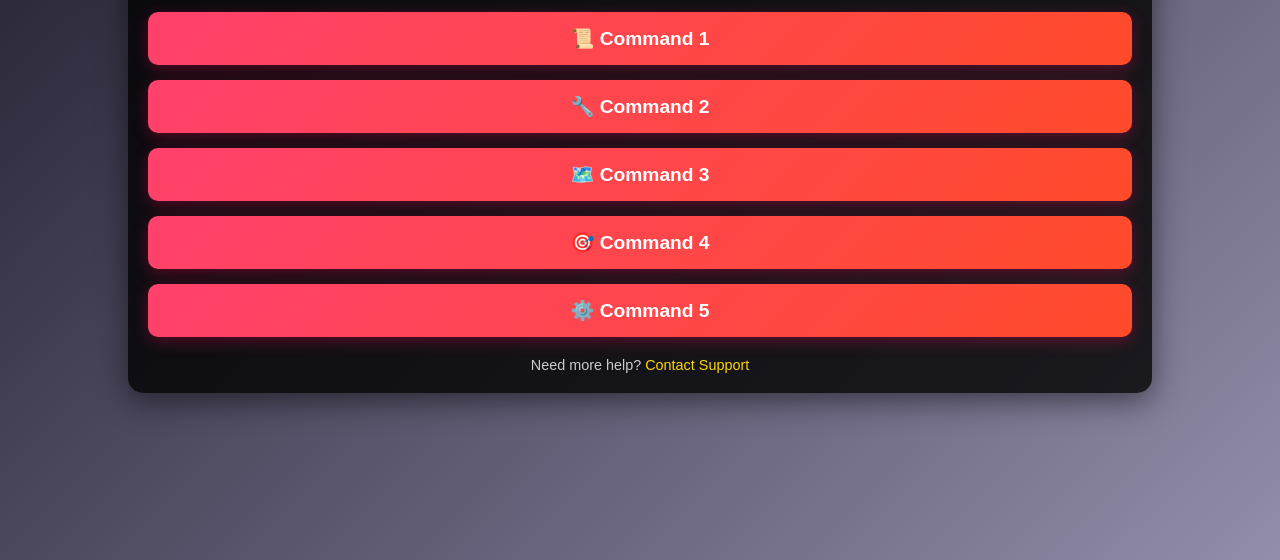
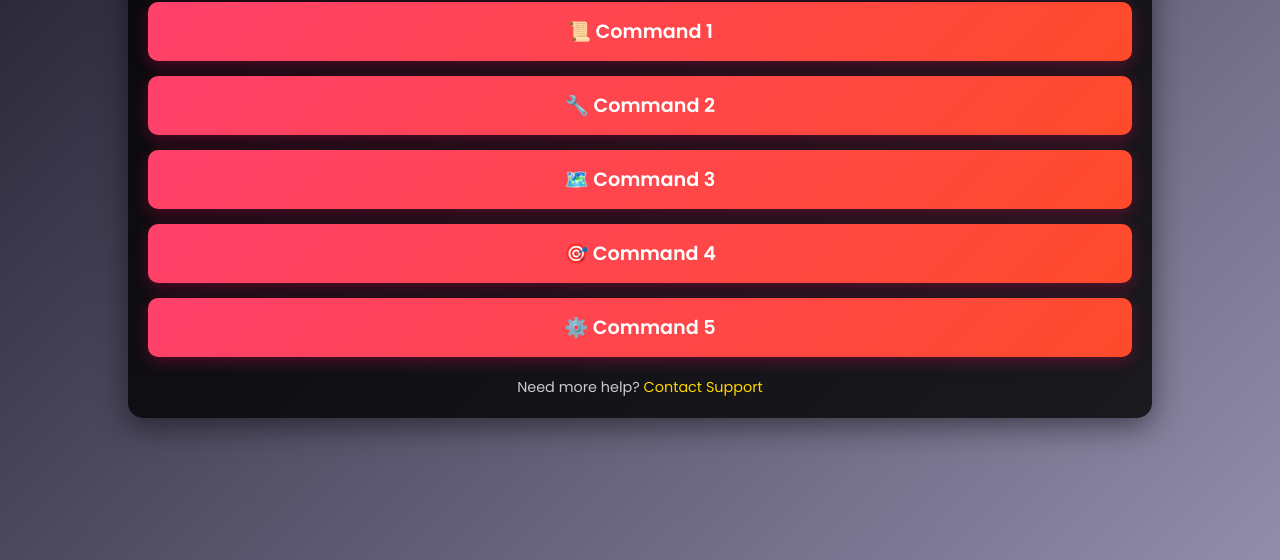
Before and after one commit to net-for/avehsys, a plain HTML site: page index.html in a window 1280 px wide. Shown: the part 240-800 px from the top of the page. Drawn offline with Linux system fonts and the light colour scheme.

Commit message:
Update index.html

```diff
--- a/index.html
+++ b/index.html
@@ -1,6 +1,7 @@
 <!DOCTYPE html>
 <html lang="en">
 <head>
+<link href="https://fonts.googleapis.com/css2?family=Poppins:wght@300;400;600&display=swap" rel="stylesheet">
   <meta charset="UTF-8">
   <meta name="viewport" content="width=device-width, initial-scale=1.0">
   <title>Help Menu</title>
```
